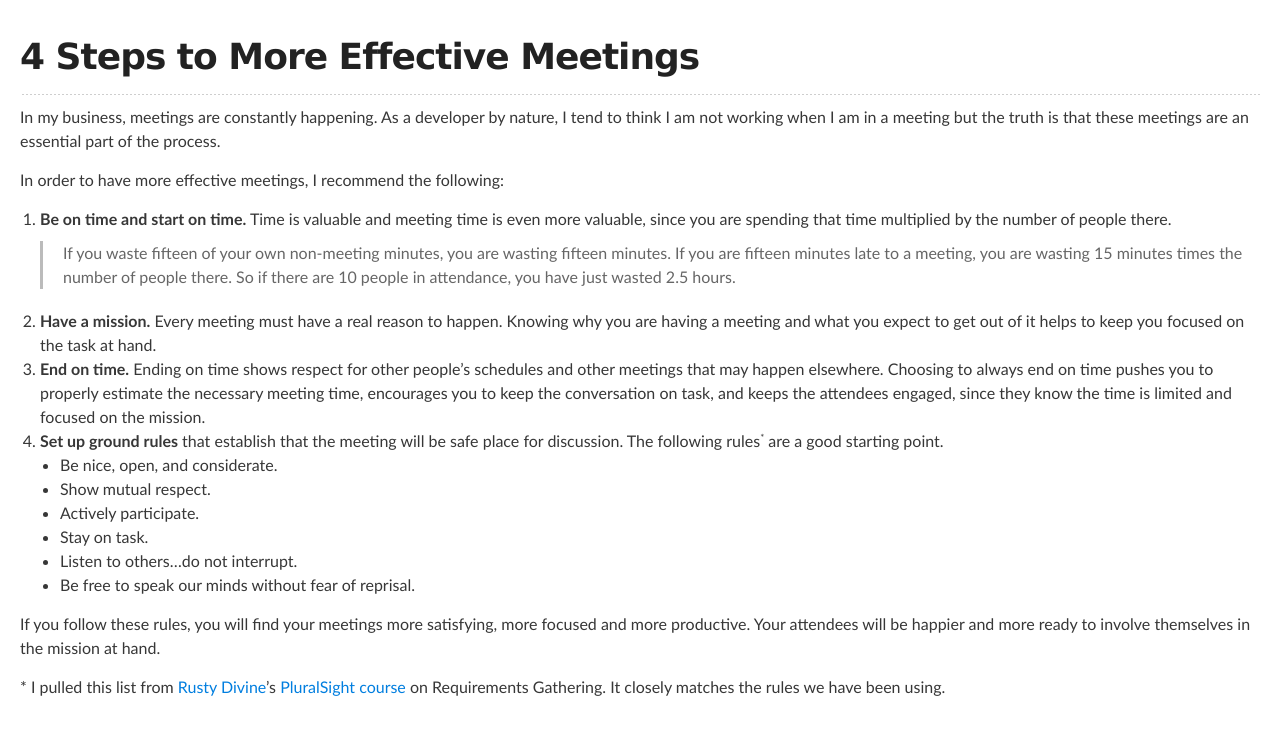
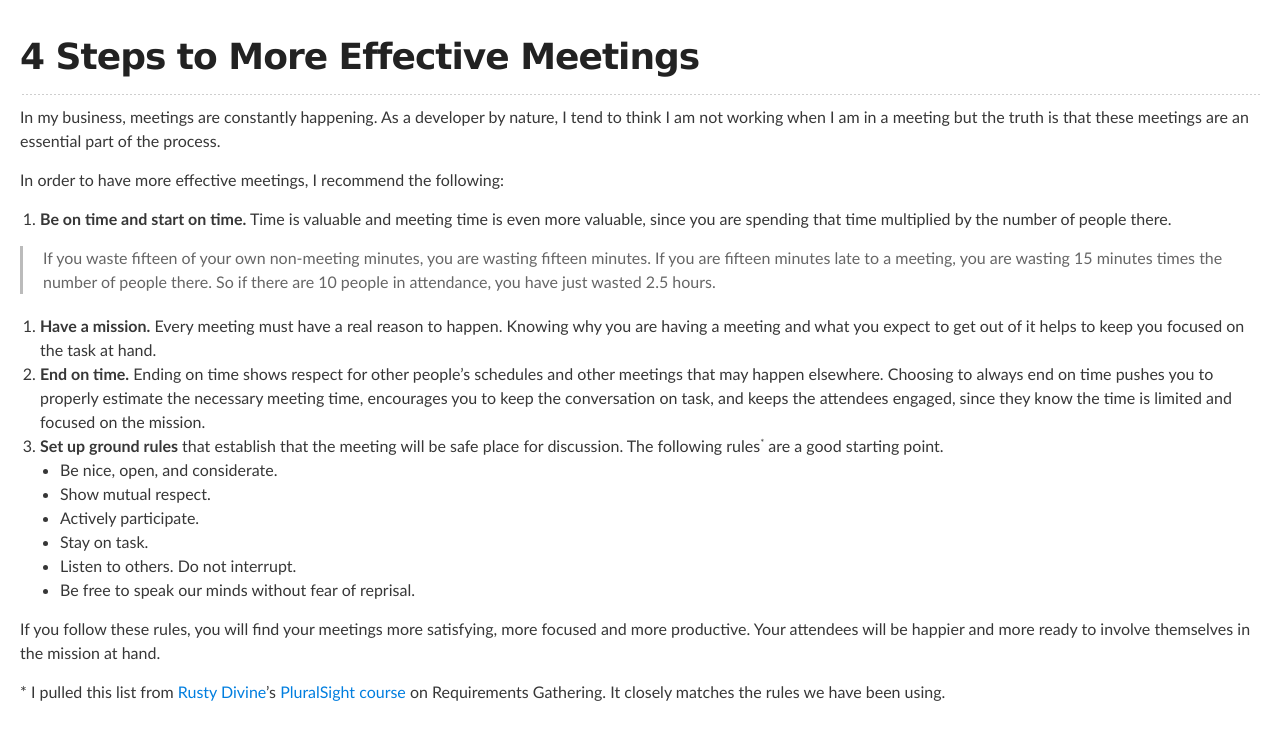
Before and after one commit to Grax32/Grax32.github.io, a Jekyll site: the page built from 2015/06/4-steps-to-more-effective-meetings.md, in a window 1280 px wide. Shown: the top 740 px of the page. Built offline with Jekyll 4.4.1, drawn with Linux system fonts in a browser that asks for light colours; part of the change alters nothing that is shown.

```diff
--- a/2015/06/4-steps-to-more-effective-meetings.md
+++ b/2015/06/4-steps-to-more-effective-meetings.md
@@ -8,7 +8,9 @@ In my business, meetings are constantly happening. As a developer by nature, I t
 In order to have more effective meetings, I recommend the following:
 
 1. **Be on time and start on time.** Time is valuable and meeting time is even more valuable, since you are spending that time multiplied by the number of people there.
+
 > If you waste fifteen of your own non-meeting minutes, you are wasting fifteen minutes. If you are fifteen minutes late to a meeting, you are wasting 15 minutes times the number of people there. So if there are 10 people in attendance, you have just wasted 2.5 hours.
+
 2. **Have a mission.** Every meeting must have a real reason to happen. Knowing why you are having a meeting and what you expect to get out of it helps to keep you focused on the task at hand.
 3. **End on time.** Ending on time shows respect for other people's schedules and other meetings that may happen elsewhere. Choosing to always end on time pushes you to properly estimate the necessary meeting time, encourages you to keep the conversation on task, and keeps the attendees engaged, since they know the time is limited and focused on the mission.
 4. **Set up ground rules** that establish that the meeting will be safe place for discussion. The following rules<sup>\*</sup> are a good starting point.
@@ -16,7 +18,7 @@ In order to have more effective meetings, I recommend the following:
   * Show mutual respect.
   * Actively participate.
   * Stay on task.
-  * Listen to others&#8230;do not interrupt.
+  * Listen to others.  Do not interrupt.
   * Be free to speak our minds without fear of reprisal.
 
 If you follow these rules, you will find your meetings more satisfying, more focused and more productive. Your attendees will be happier and more ready to involve themselves in the mission at hand.
```
